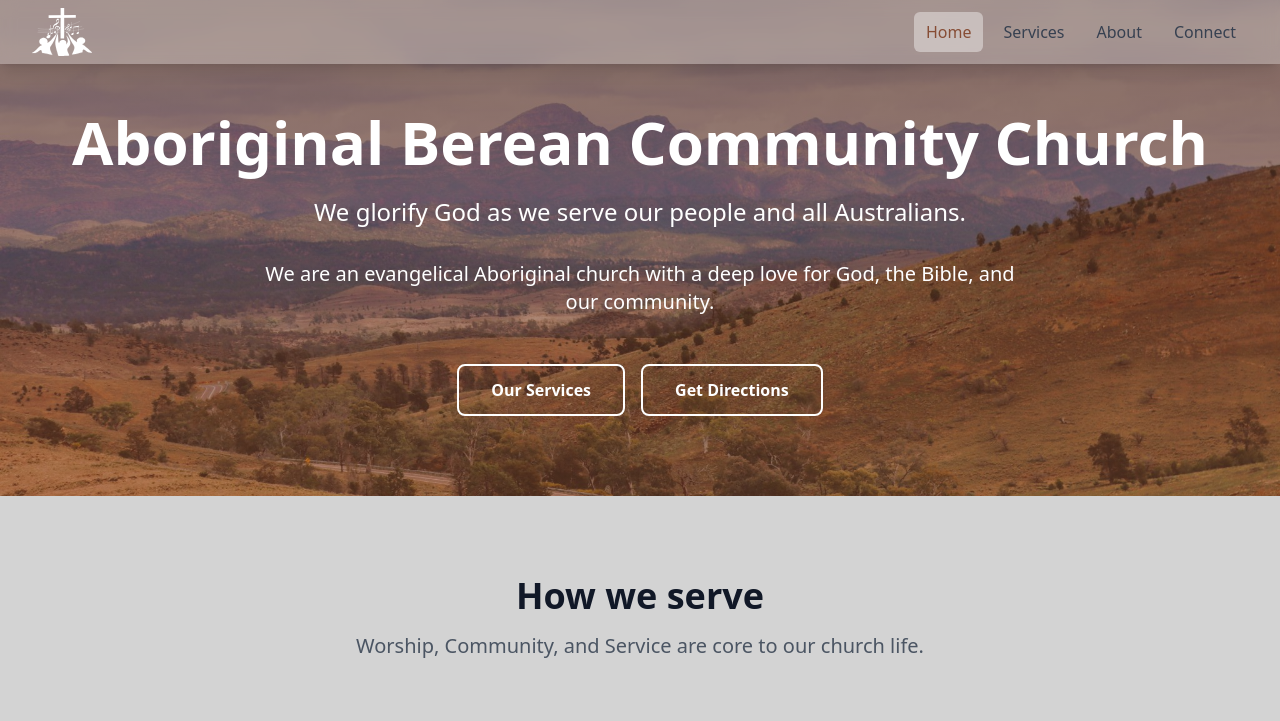
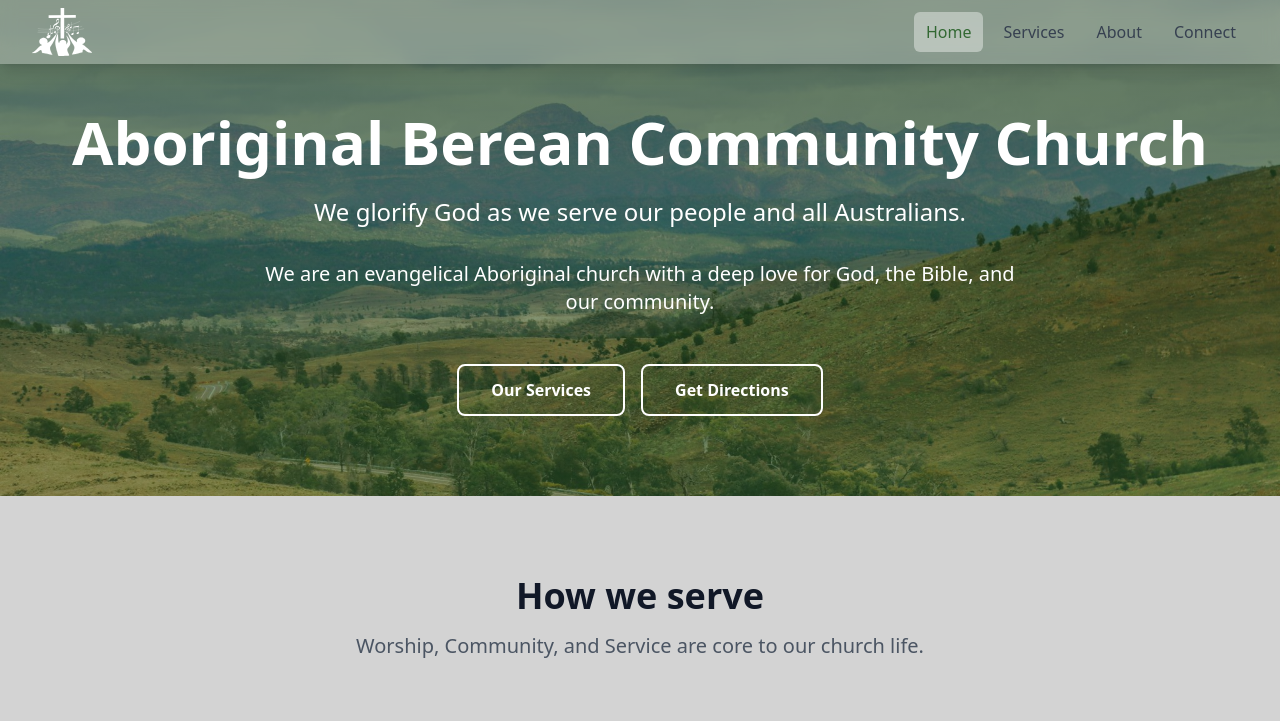
Before and after one commit to jashoet/abcc, a plain HTML site: page index.html in a window 1280 px wide. Shown: the top 721 px of the page. Drawn offline with nearby package versions, Linux system fonts and the light colour scheme.

Commit message:
modified:   index.html

```diff
--- a/index.html
+++ b/index.html
@@ -74,16 +74,16 @@
           900: '#163716',
         },
         live: { //to change color replace this element with the color palette to use
-          50:  '#fdf6f0',
-          100: '#f7e8db',
-          200: '#eed0b8',
-          300: '#e4b08f',
-          400: '#d6956f',
-          500: '#c77a52',
-          600: '#a96242',
-          700: '#874d35',
-          800: '#6a3b2a',
-          900: '#4e2a1f',
+          50:  '#f3f8f3',
+          100: '#e1f0e1',
+          200: '#c6e0c6',
+          300: '#a4cfa4',
+          400: '#7fbc7f',
+          500: '#5aa95a',
+          600: '#448944',
+          700: '#336933',
+          800: '#245024',
+          900: '#163716',
         },
                     }
                 }
```
